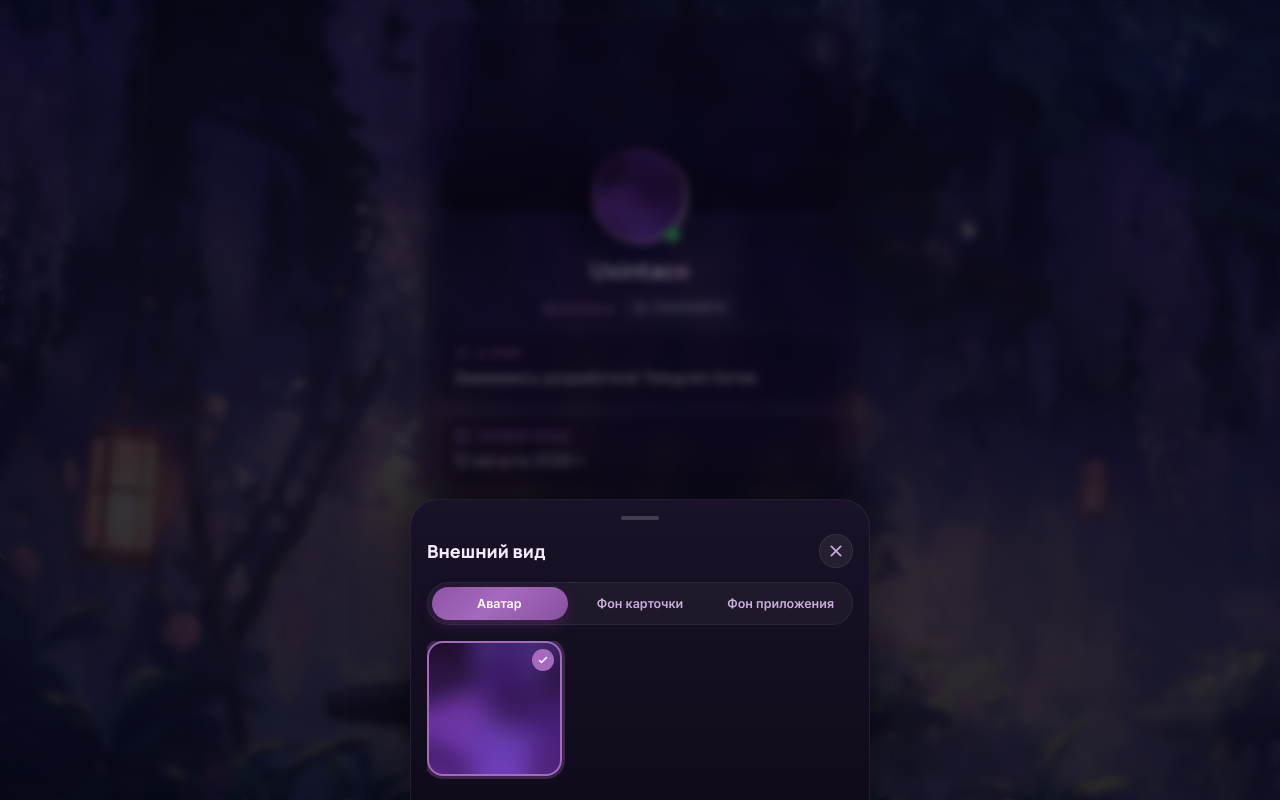
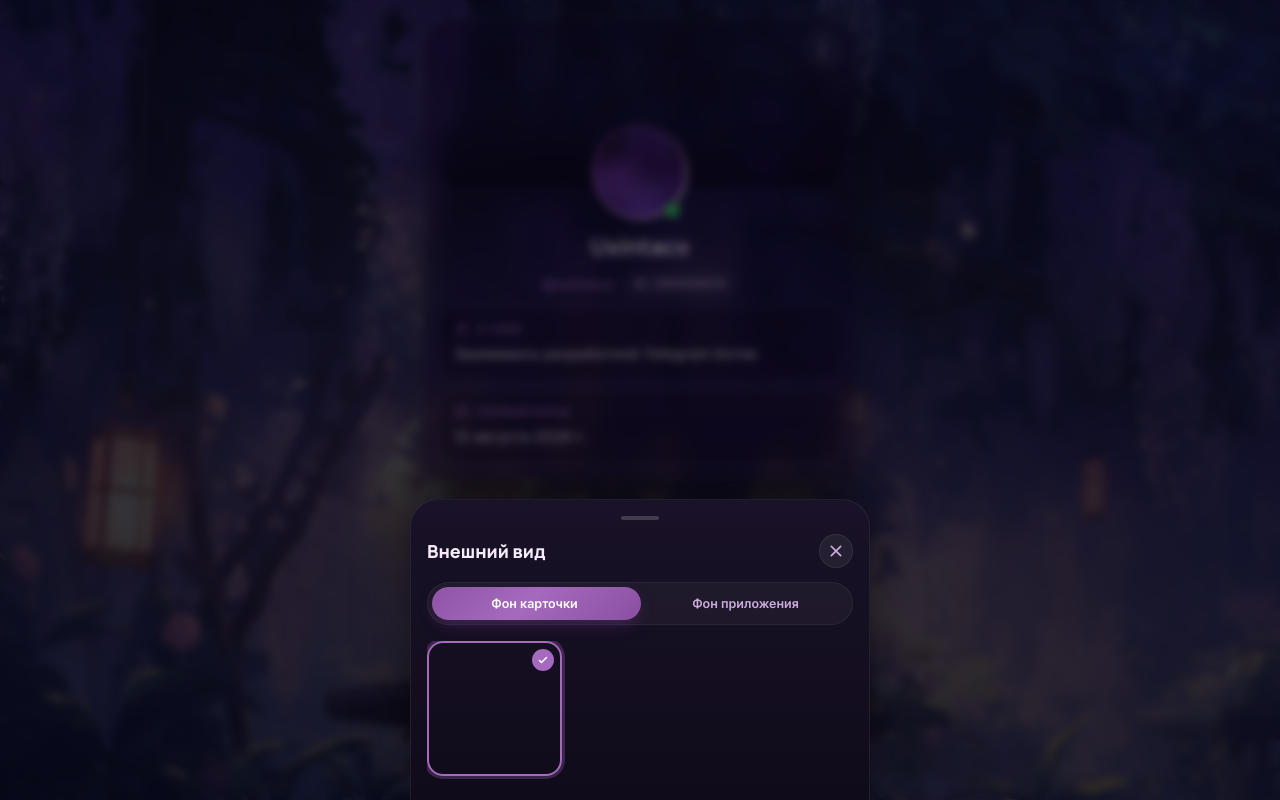
Before and after one commit to ivanwesternov15-design/rbxflare, a plain HTML site: page index.html in a window 1280 px wide. Both pictures are taken after a click on the button 822 px from the left and 50 px from the top of the page. Drawn offline with Linux system fonts and the light colour scheme; no server answers.

Commit message:
Remove avatar tab from sheet, smaller banner

```diff
--- a/index.html
+++ b/index.html
@@ -79,8 +79,7 @@
 
   <div class="tabs">
     <div class="tab-indicator" id="tabIndicator"></div>
-    <button class="tab-btn active" data-tab="avatars">Аватар</button>
-    <button class="tab-btn" data-tab="fons">Фон карточки</button>
+    <button class="tab-btn active" data-tab="fons">Фон карточки</button>
     <button class="tab-btn" data-tab="podfons">Фон приложения</button>
   </div>
 
--- a/script.js
+++ b/script.js
@@ -74,7 +74,7 @@ const STORAGE_KEY = 'uxintace-gallery-v1';
 
 const state = (() => {
   const base = {
-    tab: 'avatars',
+    tab: 'fons',
     selected: {
       avatars: LIBRARY.avatars[0],
       fons: LIBRARY.fons[0],
@@ -86,7 +86,7 @@ const state = (() => {
     if(raw){
       const parsed = JSON.parse(raw);
       if(parsed && typeof parsed === 'object'){
-        if(parsed.tab && LIBRARY[parsed.tab]) base.tab = parsed.tab;
+        if(parsed.tab && ['fons', 'podfons'].includes(parsed.tab)) base.tab = parsed.tab;
         if(parsed.selected && typeof parsed.selected === 'object'){
           Object.keys(base.selected).forEach(k => {
             if(typeof parsed.selected[k] === 'string' && parsed.selected[k]){
@@ -294,7 +294,7 @@ function selectImage(tab, src, cellEl){
 function switchTab(tab){
   state.tab = tab;
   [...tabsWrap.querySelectorAll('.tab-btn')].forEach(b => b.classList.toggle('active', b.dataset.tab === tab));
-  const idx = Object.keys(LIBRARY).indexOf(tab);
+  const idx = ['fons', 'podfons'].indexOf(tab);
   tabIndicator.style.transform = `translateX(${idx * 100}%)`;
   renderGrid(tab);
   saveState();
--- a/style.css
+++ b/style.css
@@ -136,13 +136,12 @@
   .banner{
     position:relative;
     width:100%;
-    height:136px;
+    height:112px;
     border-radius:18px;
     overflow:hidden;
     background-image:var(--fon-url, url('tgminiapprbx/fons/purple_forest.jpg'));
     background-size:cover;
     background-position:center;
-    transition:background-image .5s var(--ease);
   }
   .banner::after{
     content:"";
@@ -434,7 +433,7 @@
   .tab-indicator{
     position:absolute;
     top:4px; bottom:4px; left:4px;
-    width:calc(33.333% - 5.33px);
+    width:calc(50% - 3px);
     background:linear-gradient(135deg, var(--accent-2), var(--accent-1), var(--accent-2));
     background-size:220% 220%;
     animation:tabGlow 3.5s ease-in-out infinite;
```
